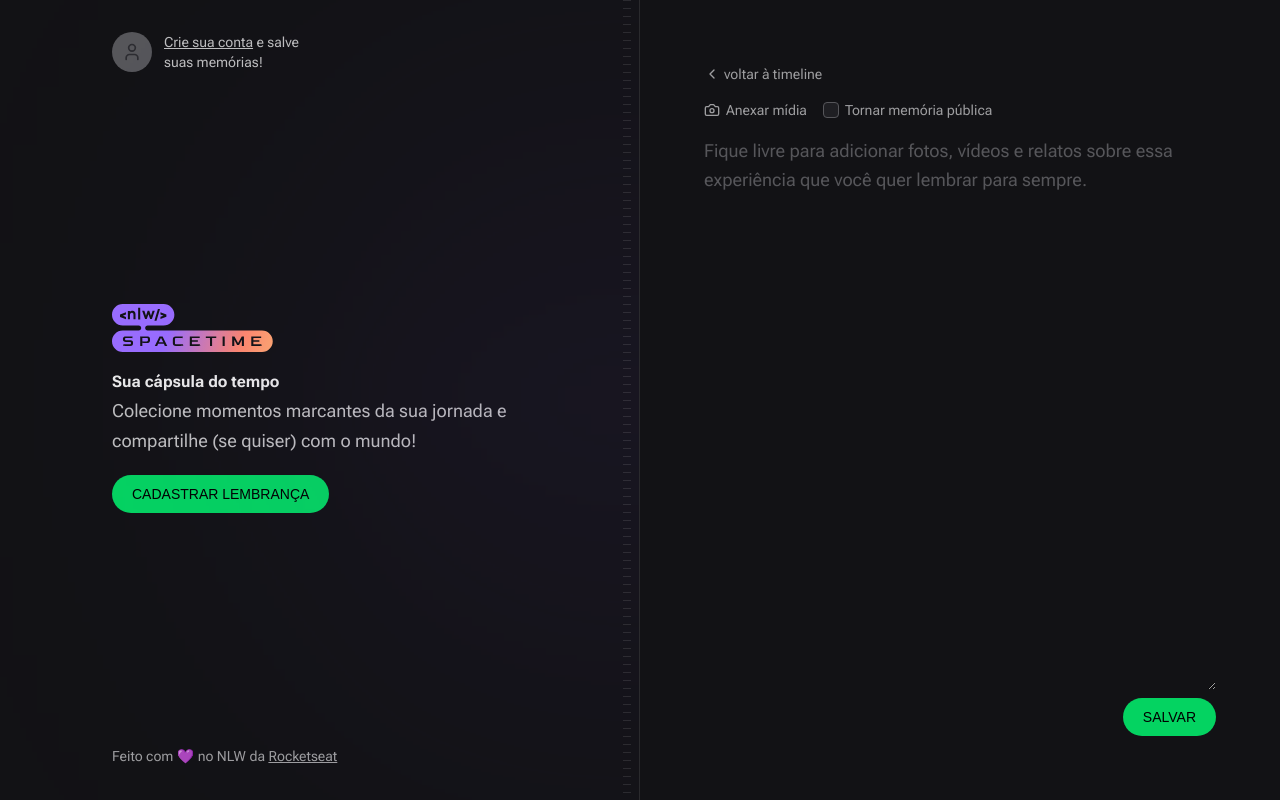
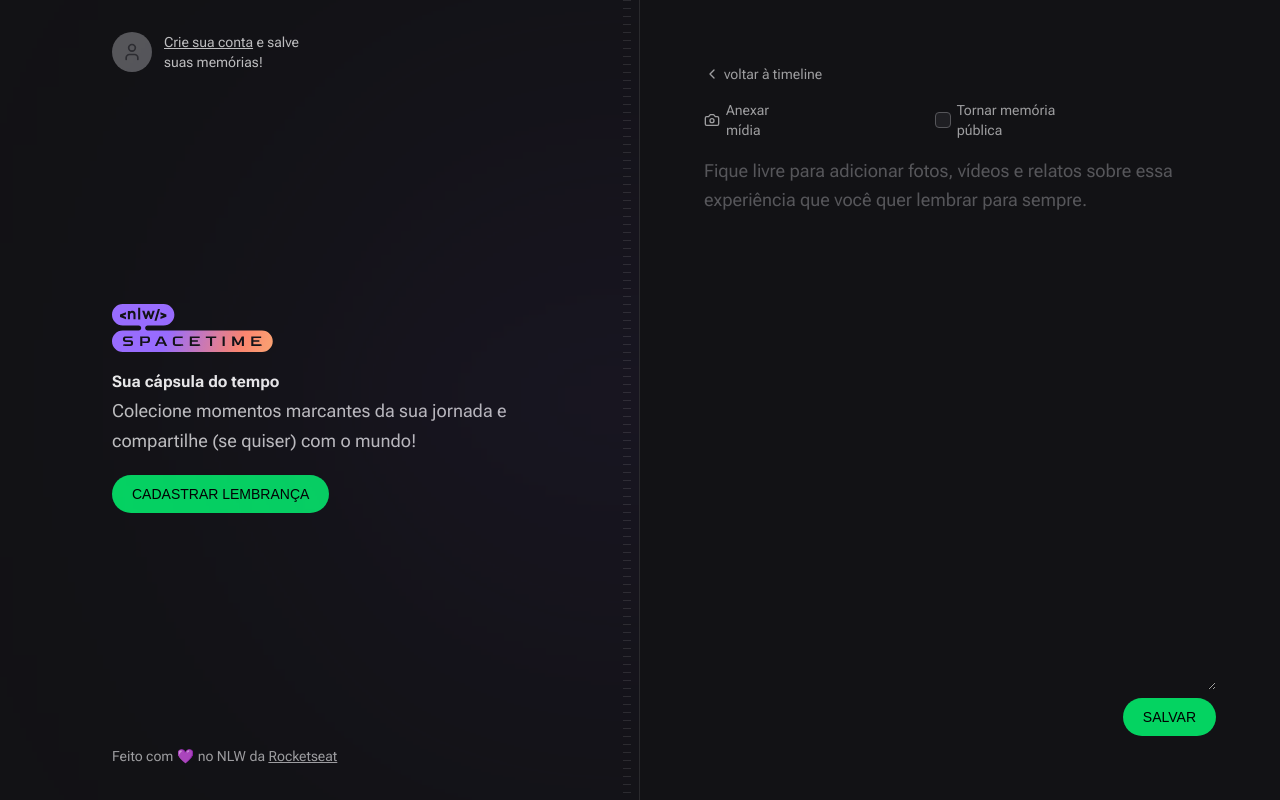
Before and after one commit to JoaoPaulo-creator/nlw-web, a Next.js app: page /memories/new in a window 1280 px wide. Built offline with nearby package versions, Linux system fonts and the light colour scheme; no server answers; a web font is replaced by a local one.

Commit message:
refactor: Litthe adjusment in new memory layout

```diff
--- a/src/components/NewMemoryForm.tsx
+++ b/src/components/NewMemoryForm.tsx
@@ -63,7 +63,7 @@ export function NewMemoryForm() {
 
         <label
           htmlFor="isPublic"
-          className="flex items-center gap-1.5 text-sm text-gray-200 hover:text-gray-50"
+          className="flex items-center gap-1.5 text-sm text-gray-200 hover:text-gray-50 md:px-28"
         >
           {/* o id deve conter o mesmo valor do htmlFor */}
           <input
@@ -83,7 +83,7 @@ export function NewMemoryForm() {
       <textarea
         name="content"
         spellCheck={false}
-        className="resize-zone w-full flex-1 rounded border-0 bg-transparent p-0 text-lg leading-relaxed text-gray-100 placeholder:text-gray-400 focus:ring-0"
+        className="resize-zone w-full flex-1 rounded border-0 bg-transparent p-0  text-lg leading-relaxed text-gray-100 placeholder:text-gray-400 focus:ring-0"
         placeholder="Fique livre para adicionar fotos, vídeos e relatos sobre essa experiência que você quer lembrar para sempre."
       />
 
```
